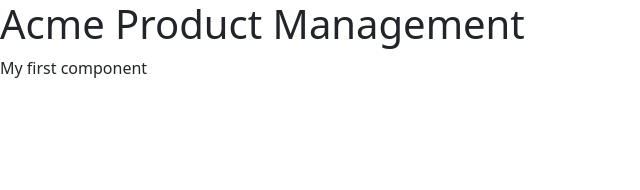
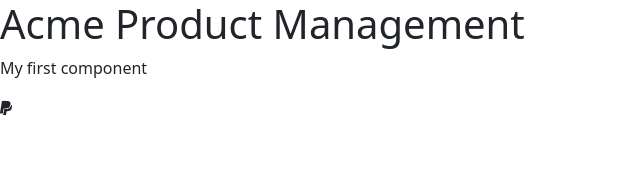
Before and after one commit to alekspanteli/angular-getting-started, an Angular app: page / in a window 1280 px wide. Shown: the top 190 px of the page, without its empty margins (0-640 px from the left). Built offline with nearby package versions, Linux system fonts and the light colour scheme.

Commit message:
change icons to svg

```diff
--- a/src/app/app.component.html
+++ b/src/app/app.component.html
@@ -2,3 +2,4 @@
   <h1>{{ pageTitle }}</h1>
   <p>My first component</p>
 </div>
+<i class="fa-brands fa-paypal"></i>
```
